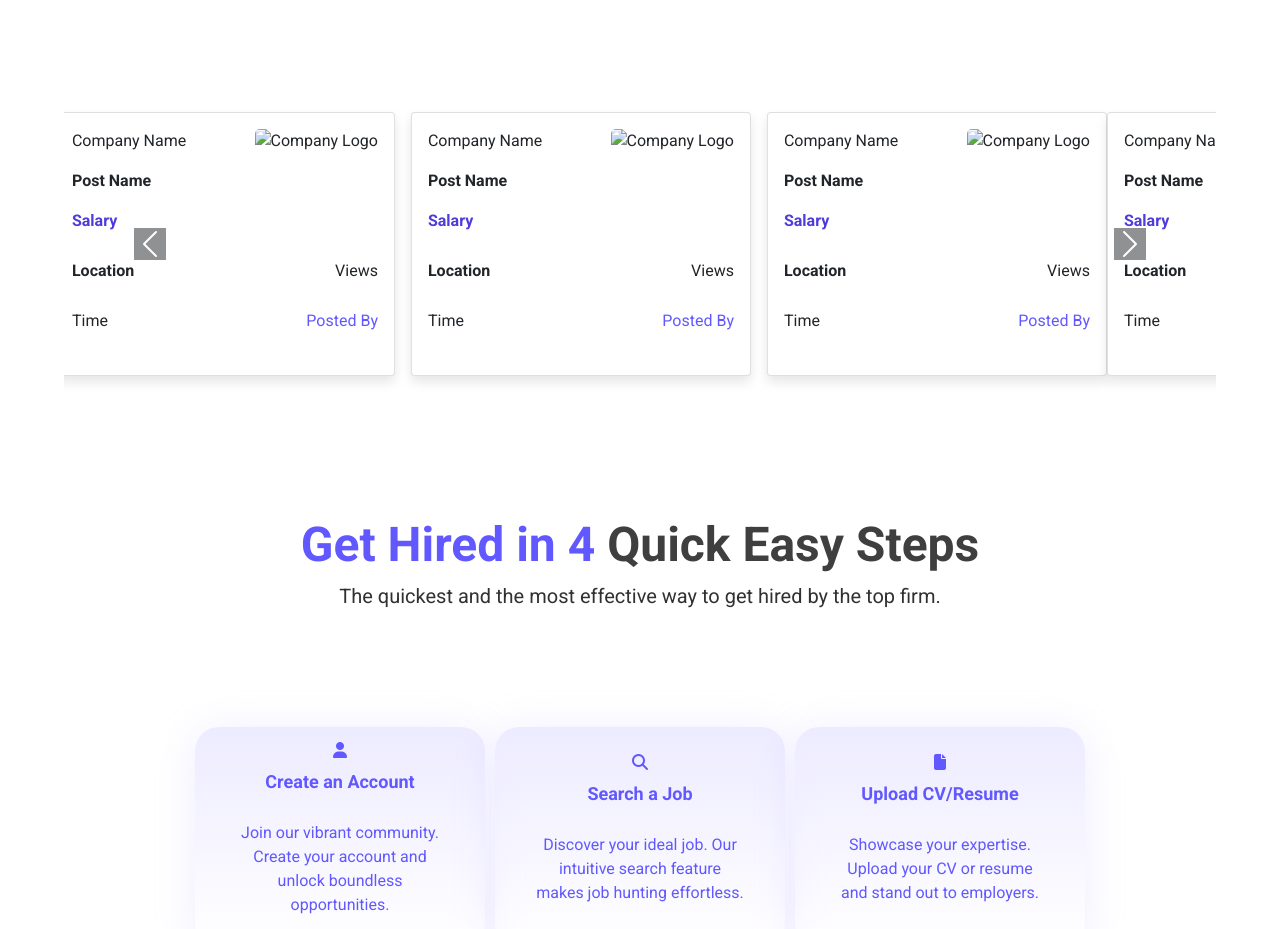
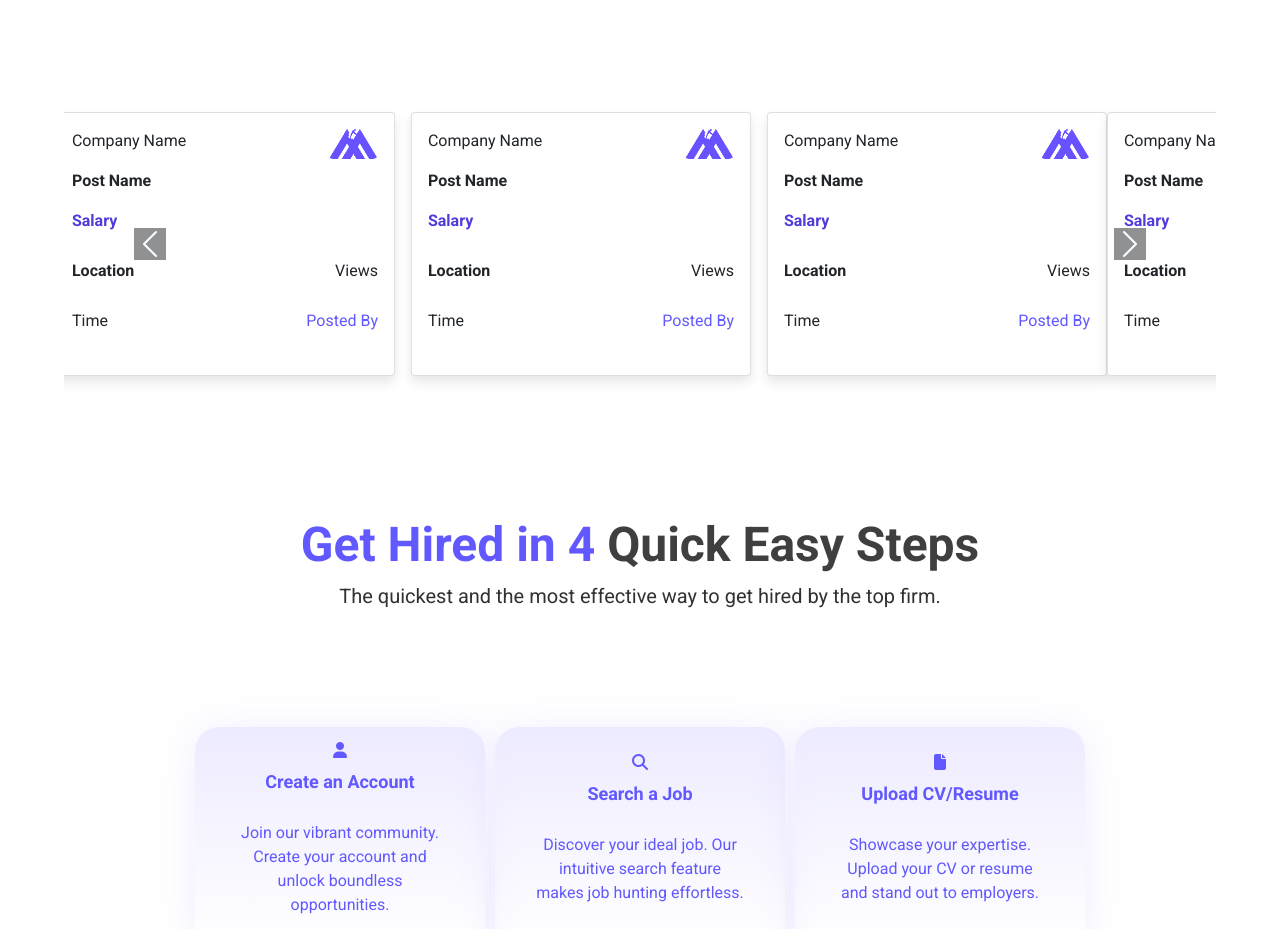
Before and after one commit to alik95997/hiringmine, a plain HTML site: page index.html in a window 1280 px wide. Shown: the part 1240-2169 px from the top of the page. Drawn offline with nearby package versions, Linux system fonts and the light colour scheme.

Commit message:
Update index.html

```diff
--- a/index.html
+++ b/index.html
@@ -23,7 +23,7 @@
   <main>
     <section class="navbar">
       <div class="logo-div">
-        <a href=""><img src="Hiring Mine Logo-453a72d3.png" alt="" /></a>
+        <a href=""><img src="./Hiring Mine Logo-453a72d3.png" alt="" /></a>
       </div>
       <div class="nav-menu">
         <ul>
@@ -78,7 +78,7 @@
     </section>
 
     <div class="hero-image">
-      <img src="hero.png" alt="" />
+      <img src="./hero.png" alt="" />
     </div>
     <div class="lat-Job-hdng">
       <h3 class="h1 h-sm-2 h-md-3 h-lg-4">
@@ -112,7 +112,7 @@
                     <p>Salary</p>
                   </div>
                   <div class="company-logo">
-                    <img src="images/monly.png" alt="Company Logo" />
+                    <img src="./monly.png" alt="Company Logo" />
                   </div>
                 </div>
                 <div class="second">
@@ -133,7 +133,7 @@
                     <p>Salary</p>
                   </div>
                   <div class="company-logo">
-                    <img src="images/monly.png" alt="Company Logo" />
+                    <img src="./monly.png" alt="Company Logo" />
                   </div>
                 </div>
                 <div class="second">
@@ -154,7 +154,7 @@
                     <p>Salary</p>
                   </div>
                   <div class="company-logo">
-                    <img src="images/monly.png" alt="Company Logo" />
+                    <img src="./monly.png" alt="Company Logo" />
                   </div>
                 </div>
                 <div class="second">
@@ -202,7 +202,7 @@
                     <p>Salary</p>
                   </div>
                   <div class="company-logo">
-                    <img src="images/monly.png" alt="Company Logo" />
+                    <img src="./monly.png" alt="Company Logo" />
                   </div>
                 </div>
                 <div class="second">
@@ -223,7 +223,7 @@
                     <p>Salary</p>
                   </div>
                   <div class="company-logo">
-                    <img src="images/monly.png" alt="Company Logo" />
+                    <img src="./monly.png" alt="Company Logo" />
                   </div>
                 </div>
                 <div class="second">
```
